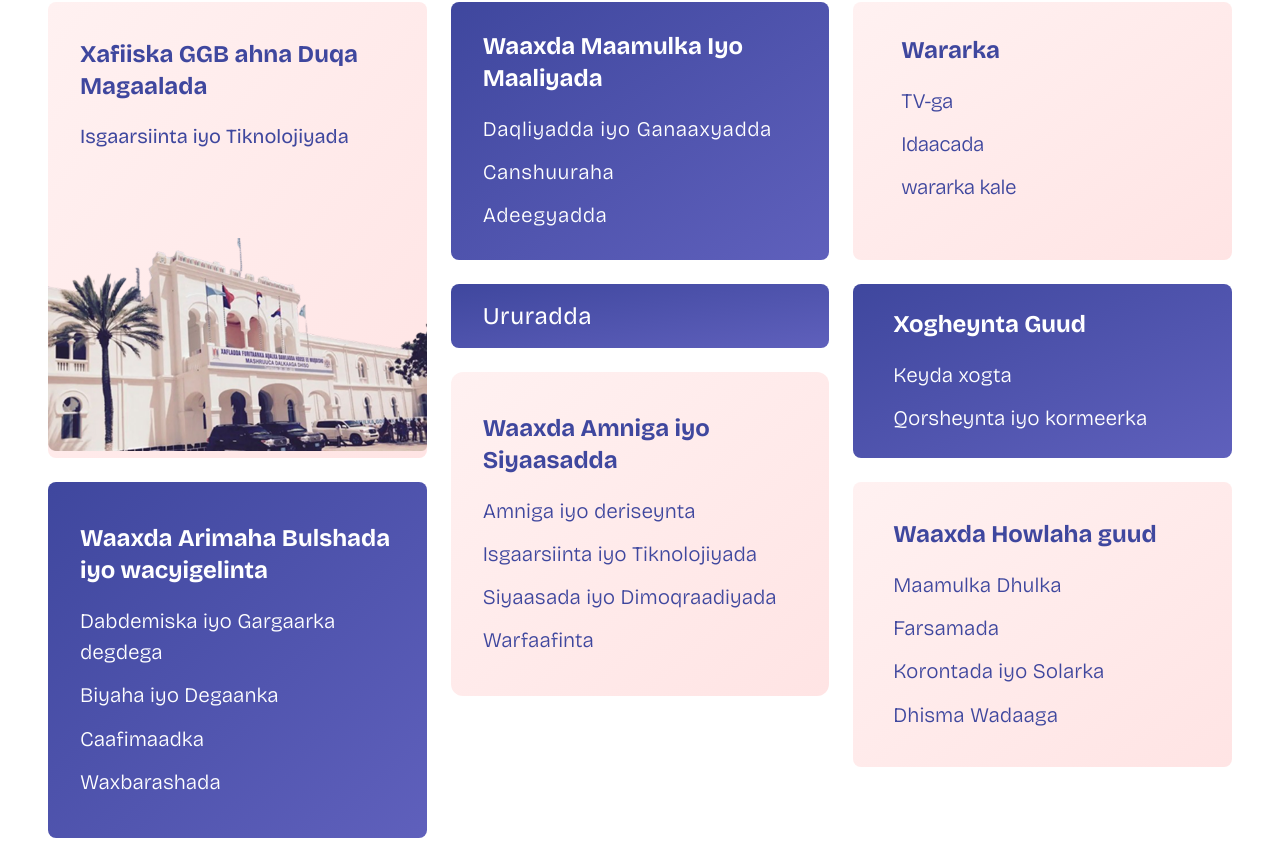
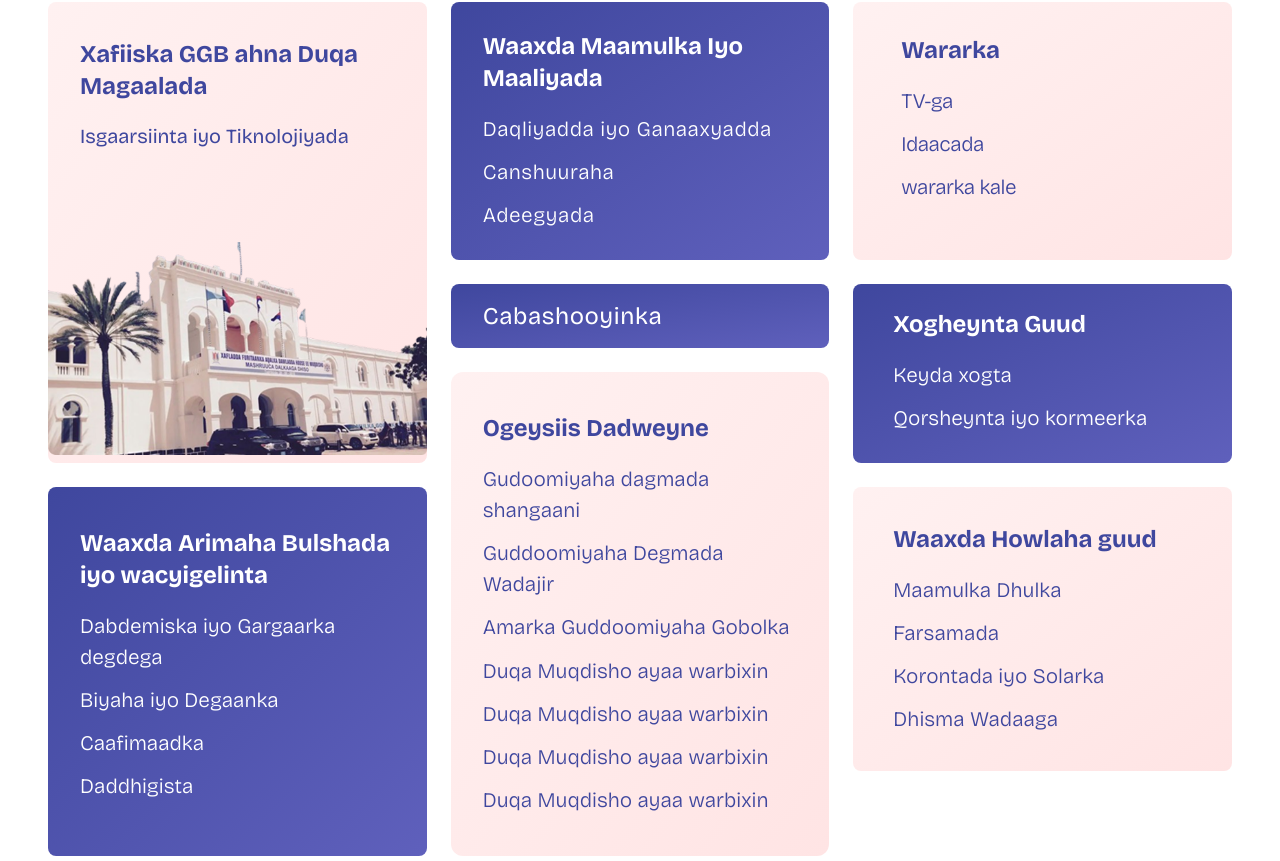
Before and after one commit to haphuu5056/banadir-gov-services, a Next.js app: page / in a window 1280 px wide. Shown: the part 299-1160 px from the top of the page. Built offline with nearby package versions, Linux system fonts and the light colour scheme.

Commit message:
home deparments back to origin

```diff
--- a/components/DepartmentList.tsx
+++ b/components/DepartmentList.tsx
@@ -4,16 +4,15 @@ import bgImg from "@/public/bg.png";
 const DepartmentList = () => {
   return (
 <div className=" py-12 grid grid-cols-3 auto-rows-max gap-6 container mx-auto px-12">
-        {/* Xafiiska GGB ahna Duqa Magaaladda */}
         <div className="bg-gradient-to-br from-[#FFF1F1] to-[#FFE4E4] border-none shadow-none transition-all duration-500  cursor-pointer   group rounded-lg col-span-1 row-span-4 h-full flex flex-col relative">
           <div className="py-4 px-8 ">
-            <Link href="/departments/xafiiska-ggb">
+            <Link href="/departments/">
               <h2 className="text-2xl mb-5 font-bold mt-5  text-primary group-hover:underline">
                 Xafiiska GGB ahna Duqa Magaalada
               </h2>
             </Link>
 
-            <Link href='/departments/xafiiska-ggb/isgaarsiinta' className="text-xl text-primary">
+            <Link href='/departments/' className="text-xl text-primary">
               Isgaarsiinta iyo Tiknolojiyada
             </Link>
           </div>
@@ -28,112 +27,52 @@ const DepartmentList = () => {
             />
           </div>
         </div>
-        {/* Waaxda Arimaha Bulshada iyo wacyigelinta */}
+
         <div className="bg-gradient-to-br from-[#3F479E] to-[#5f60bc] block group text-white border-none shadow-none transition-all duration-300 px-8 py-10 rounded-lg  col-span-1 row-span-3 row-start-5  ">
-          <Link href="/departments/arimaha-bulshada">
+          <Link href="/departments/">
             <h2 className="text-2xl font-bold mb-5 hover:underline">
               Waaxda Arimaha Bulshada iyo wacyigelinta
             </h2>
           </Link>
           <div className="flex flex-col space-y-3 font-light text-[1.3rem]  ">
             <Link
-              href="/departments/arimaha-bulshada/dabdemiska"
+              href="/departments/dabdemiska-iyo-gargaarka-degdega"
               className="hover:underline"
             >
               Dabdemiska iyo Gargaarka degdega
             </Link>
             <Link
-              href="/departments/arimaha-bulshada/biyaha"
+              href="/departments/Biyaha_iyo_Degaanka"
               className="hover:underline"
             >
               Biyaha iyo Degaanka
             </Link>
-            <Link href="/departments/arimaha-bulshada/caafimaadka" className="hover:underline">
+            <Link href="/departments/Caafimaadka" className="hover:underline">
               Caafimaadka
             </Link>
-            <Link href="/departments/arimaha-bulshada/waxbarashada" className="hover:underline">
-            Waxbarashada
+            <Link href="/departments/Daddhigista" className="hover:underline">
+              Daddhigista
             </Link>
           </div>
         </div>
-        {/* Waaxda Maamulka Iyo  Maaliyada */}
         <div className="bg-[#3F479E] py-7 px-8 rounded-lg  col-span-1 row-span-2 col-start-2 row-start-1 bg-gradient-to-br from-[#3F479E] to-[#5f60bc] block group text-white border-none shadow-none transition-all duration-300 ">
-          <Link href="/departments/maamulka-maaliyadda">
+          <Link href="/departments/">
             <h2 className="text-2xl font-bold mb-5  text-wrap hover:underline">
               Waaxda Maamulka Iyo <br /> Maaliyada
             </h2>
           </Link>
           <div className="space-y-3 flex flex-col font-light text-[1.3rem] tracking-wide">
-            <Link href="/departments/maamulka-maaliyadda/daqliyadda" className="hover:underline">
+            <Link href="" className="hover:underline">
               Daqliyadda iyo Ganaaxyadda
             </Link>
-            <Link href="/departments/maamulka-maaliyadda/canshuuraha" className="hover:underline">
+            <Link href="" className="hover:underline">
               Canshuuraha
             </Link>
-            <Link href="/departments/maamulka-maaliyadda/adeegyada" className="hover:underline">
-              Adeegyadda
+            <Link href="" className="hover:underline">
+              Adeegyada
             </Link>
           </div>
         </div>
-         {/* Waaxda Howlaha guud */}
-         <div className="bg-gradient-to-br from-[#FFF1F1] to-[#FFE4E4] border-none shadow-none transition-all duration-500  cursor-pointer hover:opacity-90 block group px-10 py-9 rounded-lg  col-span-1 row-span-3 col-start-3 row-start-5 h-fit">
-          <Link href='/departments/howlaha-guud'>
-          <h2 className="text-primary text-2xl font-bold  mb-5">
-            Waaxda Howlaha guud
-          </h2>
-          </Link>
-          <div className="space-y-3 flex flex-col font-light text-primary text-[1.3rem]">
-            <Link href="/departments/howlaha-guud/maamulka-dhulka" className="hover:underline">
-              Maamulka Dhulka
-            </Link>
-            <Link href="/departments/howlaha-guud/farsamada" className="hover:underline">
-              Farsamada
-            </Link>
-            <Link href="/departments/howlaha-guud/korontada" className="hover:underline">
-              Korontada iyo Solarka
-            </Link>
-            <Link href="/departments/howlaha-guud/dhisma-wadaaga" className="hover:underline">
-              Dhisma Wadaaga
-            </Link>
-          </div>
-        </div>
-        {/* Xogheynta Guud */}
-        <div className="bg-gradient-to-br from-[#3F479E] to-[#5f60bc] block group text-white border-none shadow-none transition-all duration-300 py-6 px-10 rounded-lg  col-span-1 row-span-2 col-start-3 row-start-3">
-          <Link href='/departments/xogheynta-guud'>
-          <h2 className="text-2xl font-bold  mb-5">Xogheynta Guud</h2>
-          </Link>
-          <div className="space-y-3 flex flex-col font-light text-[1.3rem]">
-            <Link href="/departments/xogheynta-guud/keyda-xogta" className="hover:underline">
-              Keyda xogta
-            </Link>
-            <Link href="/departments/xogheynta-guud/qorsheynta" className="hover:underline">
-              Qorsheynta iyo kormeerka
-            </Link>
-          </div>
-        </div>
-        {/* Waaxda Amniga iyo Siyaasadda */}
-        <div className="bg-gradient-to-br from-[#FFF1F1] to-[#FFE4E4] border-none shadow-none transition-all duration-500  cursor-pointer hover:opacity-90 block group py-10 px-8 rounded-xl  col-span-1 row-span-4 col-start-2 row-start-4 h-fit">
-          <Link href="/departments/amniga-siyaasadda">
-            <h2 className=" text-2xl font-bold mb-5  text-primary hover:underline ">
-            Waaxda Amniga iyo Siyaasadda
-            </h2>
-          </Link>
-          <div className="space-y-3 flex flex-col font-light text-primary text-[1.3rem]">
-            <Link href="/departments/amniga-siyaasadda" className="hover:underline">
-            Amniga iyo deriseynta
-            </Link>
-            <Link href="/departments/amniga-siyaasadda" className="hover:underline">
-            Isgaarsiinta iyo Tiknolojiyada
-            </Link>
-            <Link href="/departments/amniga-siyaasadda" className="hover:underline">
-            Siyaasada iyo Dimoqraadiyada
-            </Link>
-            <Link href="/departments/amniga-siyaasadda" className="hover:underline">
-            Warfaafinta
-            </Link>
-          </div>
-        </div>
-        {/*  Wararka */}
         <div className="bg-gradient-to-br from-[#FFF1F1] to-[#FFE4E4] border-none shadow-none transition-all duration-500  cursor-pointer hover:opacity-90 block group py-4 px-12 rounded-lg   col-span-1 row-span-2 col-start-3 row-start-1">
           <Link href="/departments/wararka" className="">
             <h2 className="text-2xl font-bold mb-5 mt-4 text-primary group-hover:underline">
@@ -144,22 +83,78 @@ const DepartmentList = () => {
             <Link href="/departments/wararka/tv-ga" className=" ">
               TV-ga
             </Link>
-            <Link href="/departments/wararka/idaacada">Idaacada</Link>
-            <Link href="/departments/wararka/wararka-kale">wararka kale</Link>
+            <Link href="">Idaacada</Link>
+            <Link href="">wararka kale</Link>
           </div>
         </div>
-        {/* Ururadda */}
         <div className="bg-gradient-to-br from-[#3F479E] to-[#5f60bc] block group text-white border-none shadow-none transition-all duration-300 py-4 px-8   h-full rounded-lg col-span-1 col-start-2 row-start-3 ">
-          <Link href="/departments/ururada">
+          <Link href="">
             <h2 className="text-2xl tracking-wide hover:underline">
-            Ururadda
+              Cabashooyinka
             </h2>
           </Link>
         </div>
+        <div className="bg-gradient-to-br from-[#FFF1F1] to-[#FFE4E4] border-none shadow-none transition-all duration-500  cursor-pointer hover:opacity-90 block group py-10 px-8 rounded-xl  col-span-1 row-span-4 col-start-2 row-start-4 h-fit">
+          <Link href="">
+            <h2 className=" text-2xl font-bold mb-5  text-primary hover:underline ">
+              Ogeysiis Dadweyne
+            </h2>
+          </Link>
 
-
-
-        {/* Dagmooyinka Gobolka Banaadir */}
+          <div className="space-y-3 flex flex-col font-light text-primary text-[1.3rem]">
+            <Link href="" className="hover:underline">
+              Gudoomiyaha dagmada shangaani
+            </Link>
+            <Link href="" className="hover:underline">
+              Guddoomiyaha Degmada Wadajir
+            </Link>
+            <Link href="" className="hover:underline">
+              Amarka Guddoomiyaha Gobolka
+            </Link>
+            <Link href="" className="hover:underline">
+              Duqa Muqdisho ayaa warbixin
+            </Link>
+            <Link href="" className="hover:underline">
+              Duqa Muqdisho ayaa warbixin
+            </Link>
+            <Link href="" className="hover:underline">
+              Duqa Muqdisho ayaa warbixin
+            </Link>
+            <Link href="" className="hover:underline">
+              Duqa Muqdisho ayaa warbixin
+            </Link>
+          </div>
+        </div>
+        <div className="bg-gradient-to-br from-[#3F479E] to-[#5f60bc] block group text-white border-none shadow-none transition-all duration-300 py-6 px-10 rounded-lg  col-span-1 row-span-2 col-start-3 row-start-3">
+          <h2 className="text-2xl font-bold  mb-5">Xogheynta Guud</h2>
+          <div className="space-y-3 flex flex-col font-light text-[1.3rem]">
+            <Link href="" className="hover:underline">
+              Keyda xogta
+            </Link>
+            <Link href="" className="hover:underline">
+              Qorsheynta iyo kormeerka
+            </Link>
+          </div>
+        </div>
+        <div className="bg-gradient-to-br from-[#FFF1F1] to-[#FFE4E4] border-none shadow-none transition-all duration-500  cursor-pointer hover:opacity-90 block group px-10 py-9 rounded-lg  col-span-1 row-span-3 col-start-3 row-start-5 h-fit">
+          <h2 className="text-primary text-2xl font-bold  mb-5">
+            Waaxda Howlaha guud
+          </h2>
+          <div className="space-y-3 flex flex-col font-light text-primary text-[1.3rem]">
+            <Link href="" className="hover:underline">
+              Maamulka Dhulka
+            </Link>
+            <Link href="" className="hover:underline">
+              Farsamada
+            </Link>
+            <Link href="" className="hover:underline">
+              Korontada iyo Solarka
+            </Link>
+            <Link href="" className="hover:underline">
+              Dhisma Wadaaga
+            </Link>
+          </div>
+        </div>
         <div className="bg-gradient-to-br from-[#FFF1F1] to-[#FFE4E4] border-none shadow-none transition-all duration-500  cursor-pointer hover:opacity-90 block group text-white py-5 px-8 rounded-lg  col-span-3 row-start-8 text-center self-start ">
           <h2 className="text-primary text-2xl font-bold text-left mb-5">
             Dagmooyinka Gobolka Banaadir
```
